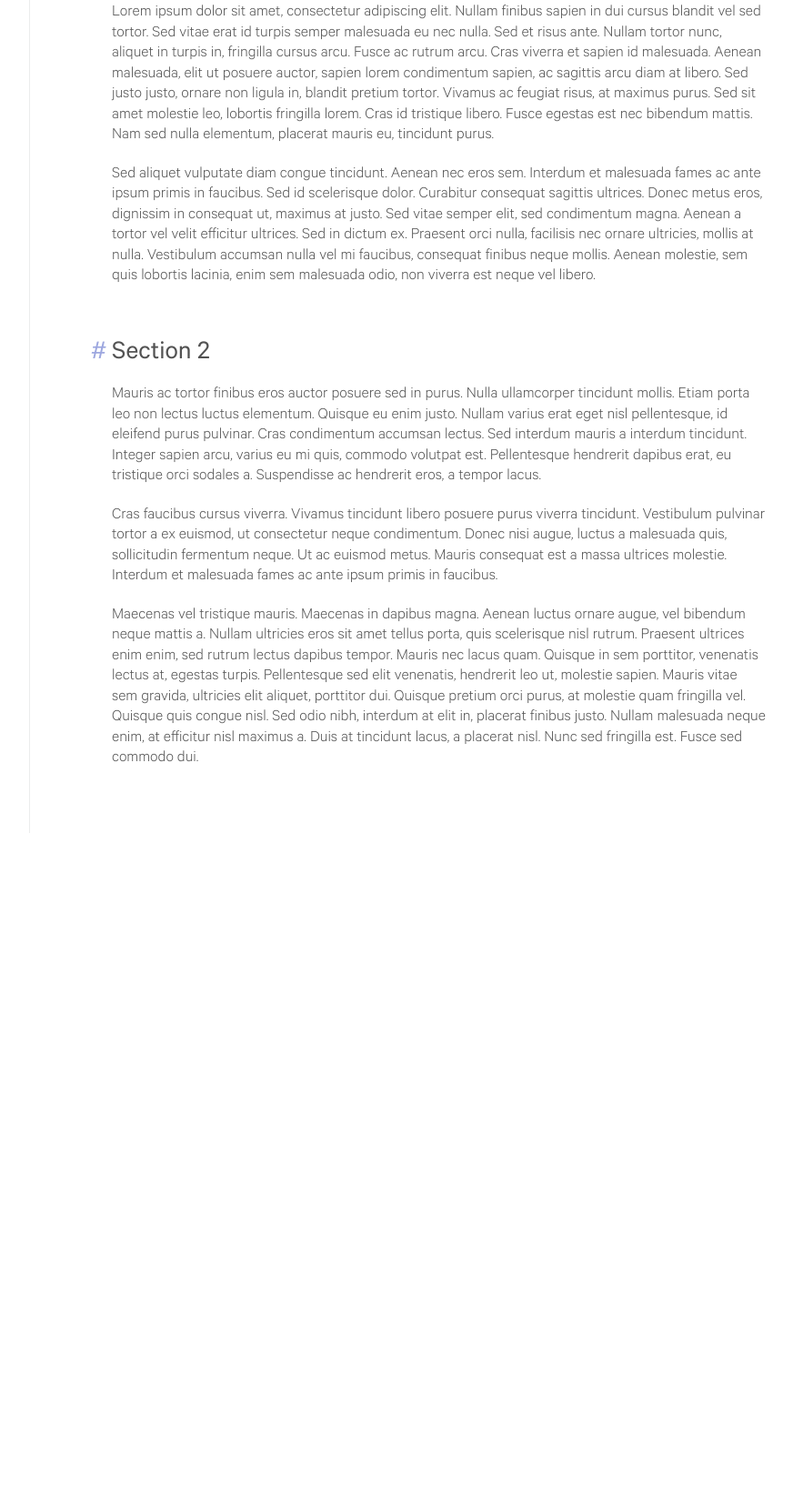
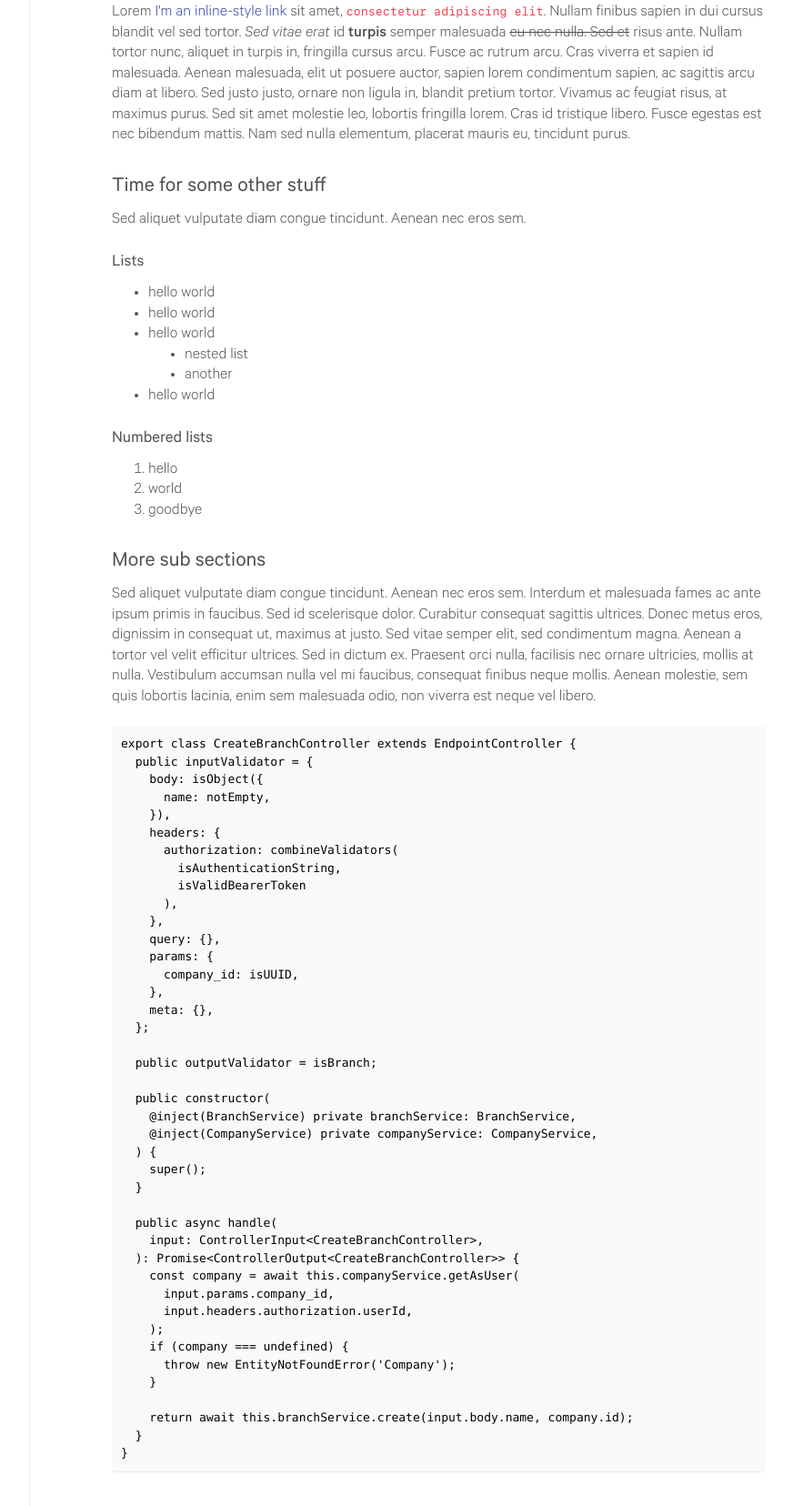
Before and after one commit to StrontiumJS/Documentation, a Gatsby site: page /reference/http/controllers/ in a window 1280 px wide. Shown: the part 344-2000 px from the top of the page at 91% size, without its empty margins (298-1170 px from the left). Before the commit the page ends 1260 px from the top, so only its background shows below. Built offline with nearby package versions, Linux system fonts and the light colour scheme; Gatsby itself is replaced by a stand-in of ours; some packages are replaced by stand-ins of ours; code samples lack their colours.

Commit message:
Styling reference markdown

````diff
--- a/gatsby-browser.js
+++ b/gatsby-browser.js
@@ -1 +1,3 @@
 import "./assets/sass/global.scss"
+
+import "prismjs/themes/prism.css"
--- a/gatsby-config.js
+++ b/gatsby-config.js
@@ -22,7 +22,17 @@ module.exports = {
     {
       resolve: 'gatsby-transformer-remark',
       options: {
+        tableOfContents: {
+          maxDepth: 3,
+        },
         plugins: [
+          {
+            resolve: 'gatsby-remark-autolink-headers',
+            options: {
+              icon: false
+            }
+          },
+          'gatsby-remark-prismjs',
           {
             resolve: 'gatsby-remark-external-links',
             options: {
--- a/package.json
+++ b/package.json
@@ -34,12 +34,15 @@
     "gatsby-plugin-sharp": "^2.0.12",
     "gatsby-plugin-sitemap": "^2.0.2",
     "gatsby-plugin-typescript": "^2.0.1",
+    "gatsby-remark-autolink-headers": "^2.0.16",
     "gatsby-remark-external-links": "0.0.4",
     "gatsby-remark-images": "^2.0.6",
+    "gatsby-remark-prismjs": "^3.2.5",
     "gatsby-source-filesystem": "^2.0.8",
-    "gatsby-transformer-remark": "^2.1.12",
+    "gatsby-transformer-remark": "^2.3.4",
     "gatsby-transformer-sharp": "^2.1.8",
     "node-sass": "^4.10.0",
+    "prismjs": "^1.15.0",
     "react": "^16.8.4",
     "react-dom": "^16.8.4",
     "react-helmet": "^5.2.0",
--- a/src/components/ReferenceSidebar/index.tsx
+++ b/src/components/ReferenceSidebar/index.tsx
@@ -11,12 +11,12 @@ const ReferenceSidebar: React.FunctionComponent<ReferenceSidebarProps> = () => {
         <div className={styles.SectionTitle}>Validation</div>
         <ul className={styles.SectionParts}>
           <li>
-            <Link to='/reference/validation/helpers' activeClassName={styles.Active}>
+            <Link to='/reference/validation/helpers/' activeClassName={styles.Active}>
               Helpers
             </Link>
           </li>
           <li>
-            <Link to='/reference/validation/validators' activeClassName={styles.Active}>
+            <Link to='/reference/validation/validators/' activeClassName={styles.Active}>
               Validators
             </Link>
           </li>
@@ -26,12 +26,12 @@ const ReferenceSidebar: React.FunctionComponent<ReferenceSidebarProps> = () => {
         <div className={styles.SectionTitle}>HTTP</div>
         <ul className={styles.SectionParts}>
           <li>
-            <Link to='/reference/http/controllers' activeClassName={styles.Active}>
+            <Link to='/reference/http/controllers/' activeClassName={styles.Active}>
               Controllers
             </Link>
           </li>
           <li>
-            <Link to='/reference/http/fastify' activeClassName={styles.Active}>
+            <Link to='/reference/http/fastify/' activeClassName={styles.Active}>
               Fastify
             </Link>
           </li>
--- a/src/content/reference/http/controllers.md
+++ b/src/content/reference/http/controllers.md
@@ -4,9 +4,74 @@ module: http
 ---
 ## Section 1
 
-Lorem ipsum dolor sit amet, consectetur adipiscing elit. Nullam finibus sapien in dui cursus blandit vel sed tortor. Sed vitae erat id turpis semper malesuada eu nec nulla. Sed et risus ante. Nullam tortor nunc, aliquet in turpis in, fringilla cursus arcu. Fusce ac rutrum arcu. Cras viverra et sapien id malesuada. Aenean malesuada, elit ut posuere auctor, sapien lorem condimentum sapien, ac sagittis arcu diam at libero. Sed justo justo, ornare non ligula in, blandit pretium tortor. Vivamus ac feugiat risus, at maximus purus. Sed sit amet molestie leo, lobortis fringilla lorem. Cras id tristique libero. Fusce egestas est nec bibendum mattis. Nam sed nulla elementum, placerat mauris eu, tincidunt purus.
+Lorem [I'm an inline-style link](https://www.google.com) sit amet, `consectetur adipiscing elit`. Nullam finibus sapien in dui cursus blandit vel sed tortor. *Sed vitae erat* id **turpis** semper malesuada ~~eu nec nulla. Sed et~~ risus ante. Nullam tortor nunc, aliquet in turpis in, fringilla cursus arcu. Fusce ac rutrum arcu. Cras viverra et sapien id malesuada. Aenean malesuada, elit ut posuere auctor, sapien lorem condimentum sapien, ac sagittis arcu diam at libero. Sed justo justo, ornare non ligula in, blandit pretium tortor. Vivamus ac feugiat risus, at maximus purus. Sed sit amet molestie leo, lobortis fringilla lorem. Cras id tristique libero. Fusce egestas est nec bibendum mattis. Nam sed nulla elementum, placerat mauris eu, tincidunt purus.
+
+### Time for some other stuff
+
+Sed aliquet vulputate diam congue tincidunt. Aenean nec eros sem.
+
+#### Lists
+
+- hello world
+- hello world
+- hello world
+  - nested list
+  - another
+- hello world
+
+#### Numbered lists
+
+1. hello
+2. world
+3. goodbye
+
+### More sub sections
 
 Sed aliquet vulputate diam congue tincidunt. Aenean nec eros sem. Interdum et malesuada fames ac ante ipsum primis in faucibus. Sed id scelerisque dolor. Curabitur consequat sagittis ultrices. Donec metus eros, dignissim in consequat ut, maximus at justo. Sed vitae semper elit, sed condimentum magna. Aenean a tortor vel velit efficitur ultrices. Sed in dictum ex. Praesent orci nulla, facilisis nec ornare ultricies, mollis at nulla. Vestibulum accumsan nulla vel mi faucibus, consequat finibus neque mollis. Aenean molestie, sem quis lobortis lacinia, enim sem malesuada odio, non viverra est neque vel libero.
+
+```typescript
+export class CreateBranchController extends EndpointController {
+  public inputValidator = {
+    body: isObject({
+      name: notEmpty,
+    }),
+    headers: {
+      authorization: combineValidators(
+        isAuthenticationString,
+        isValidBearerToken
+      ),
+    },
+    query: {},
+    params: {
+      company_id: isUUID,
+    },
+    meta: {},
+  };
+
+  public outputValidator = isBranch;
+
+  public constructor(
+    @inject(BranchService) private branchService: BranchService,
+    @inject(CompanyService) private companyService: CompanyService,
+  ) {
+    super();
+  }
+
+  public async handle(
+    input: ControllerInput<CreateBranchController>,
+  ): Promise<ControllerOutput<CreateBranchController>> {
+    const company = await this.companyService.getAsUser(
+      input.params.company_id,
+      input.headers.authorization.userId,
+    );
+    if (company === undefined) {
+      throw new EntityNotFoundError('Company');
+    }
+
+    return await this.branchService.create(input.body.name, company.id);
+  }
+}
+```
 
 ## Section 2
 
@@ -15,3 +80,15 @@ Mauris ac tortor finibus eros auctor posuere sed in purus. Nulla ullamcorper tin
 Cras faucibus cursus viverra. Vivamus tincidunt libero posuere purus viverra tincidunt. Vestibulum pulvinar tortor a ex euismod, ut consectetur neque condimentum. Donec nisi augue, luctus a malesuada quis, sollicitudin fermentum neque. Ut ac euismod metus. Mauris consequat est a massa ultrices molestie. Interdum et malesuada fames ac ante ipsum primis in faucibus.
 
 Maecenas vel tristique mauris. Maecenas in dapibus magna. Aenean luctus ornare augue, vel bibendum neque mattis a. Nullam ultricies eros sit amet tellus porta, quis scelerisque nisl rutrum. Praesent ultrices enim enim, sed rutrum lectus dapibus tempor. Mauris nec lacus quam. Quisque in sem porttitor, venenatis lectus at, egestas turpis. Pellentesque sed elit venenatis, hendrerit leo ut, molestie sapien. Mauris vitae sem gravida, ultricies elit aliquet, porttitor dui. Quisque pretium orci purus, at molestie quam fringilla vel. Quisque quis congue nisl. Sed odio nibh, interdum at elit in, placerat finibus justo. Nullam malesuada neque enim, at efficitur nisl maximus a. Duis at tincidunt lacus, a placerat nisl. Nunc sed fringilla est. Fusce sed commodo dui.
+
+## Section 3
+
+Mauris ac tortor finibus eros auctor posuere sed in purus. Nulla ullamcorper tincidunt mollis. Etiam porta leo non lectus luctus elementum. Quisque eu enim justo. Nullam varius erat eget nisl pellentesque, id eleifend purus pulvinar. Cras condimentum accumsan lectus. Sed interdum mauris a interdum tincidunt. Integer sapien arcu, varius eu mi quis, commodo volutpat est. Pellentesque hendrerit dapibus erat, eu tristique orci sodales a. Suspendisse ac hendrerit eros, a tempor lacus.
+
+## Section 4
+
+Cras faucibus cursus viverra. Vivamus tincidunt libero posuere purus viverra tincidunt. Vestibulum pulvinar tortor a ex euismod, ut consectetur neque condimentum. Donec nisi augue, luctus a malesuada quis, sollicitudin fermentum neque. Ut ac euismod metus. Mauris consequat est a massa ultrices molestie. Interdum et malesuada fames ac ante ipsum primis in faucibus.
+
+## Section 5
+
+Maecenas vel tristique mauris. Maecenas in dapibus magna. Aenean luctus ornare augue, vel bibendum neque mattis a. Nullam ultricies eros sit amet tellus porta, quis scelerisque nisl rutrum. Praesent ultrices enim enim, sed rutrum lectus dapibus tempor. Mauris nec lacus quam. Quisque in sem porttitor, venenatis lectus at, egestas turpis. Pellentesque sed elit venenatis, hendrerit leo ut, molestie sapien. Mauris vitae sem gravida, ultricies elit aliquet, porttitor dui. Quisque pretium orci purus, at molestie quam fringilla vel. Quisque quis congue nisl. Sed odio nibh, interdum at elit in, placerat finibus justo. Nullam malesuada neque enim, at efficitur nisl maximus a. Duis at tincidunt lacus, a placerat nisl. Nunc sed fringilla est. Fusce sed commodo dui.
--- a/src/templates/reference.module.scss
+++ b/src/templates/reference.module.scss
@@ -26,10 +26,12 @@
     border-bottom: 1px solid lighten($line, 5%);
 
     ul {
-      line-height: 30px;
+      padding-inline-start: 40px;
 
-      li {
-        height: 25px;
+      p,
+      a {
+        display: inline;
+        line-height: 20px;
       }
 
       a {
@@ -46,6 +48,19 @@
           color: darken($primary, 10%);
         }
       }
+
+      ul {
+        margin-bottom: 3px;
+        line-height: 1;
+
+        a {
+          font-weight: 400;
+        }
+      }
+    }
+
+    > ul {
+      padding-inline-start: 0px;
     }
   }
 
@@ -55,6 +70,7 @@
     margin: 0.67em 0 0.35em;
   }
 
+  .Markdown {
     h2 {
       font-size: 30px;
       font-weight: 400;
@@ -73,9 +89,76 @@
       }
     }
 
+    h3 {
+      font-size: 24px;
+      font-weight: 400;
+      margin-top: 30px;
+      margin-bottom: 10px;
+    }
+
+    h4 {
+      font-size: 19px;
+      font-weight: 400;
+      margin-top: 25px;
+      margin-bottom: 10px;
+    }
+
+    strong {
+      font-weight: 500;
+    }
+
+    em {
+      font-style: italic;
+    }
+
+    a {
+      color: $primary;
+
+      &:hover {
+        color: darken($primary, 10%);
+      }
+    }
+
+    > p {
+      margin: 10px 0 20px;
+    }
+
     p {
       font-size: 18px;
       font-weight: 300;
-    margin: 10px 0 20px;
+
+      > code {
+        font-family: $SFMono;
+        font-size: 13px;
+        color: $secondary;
       }
     }
+
+    ul {
+      list-style-type: initial;
+    }
+
+    ol {
+      list-style-type: decimal;
+    }
+
+    ul,
+    ol {
+      padding-inline-start: 40px;
+
+      li {
+        font-size: 18px;
+        font-weight: 300;
+      }
+    }
+
+    pre {
+      font-family: $SFMono;
+      font-size: 13px;
+      background: rgba(238, 238, 238, 0.35);
+      border-bottom: 1px solid lighten($line, 5%);
+      border-radius: 3px;
+      padding: 10px;
+    }
+  }
+}
--- a/src/templates/reference.tsx
+++ b/src/templates/reference.tsx
@@ -22,7 +22,7 @@ const ReferencePage: React.FunctionComponent<any> = ({ data }) => {
             className={styles.Table}
             dangerouslySetInnerHTML={{ __html: page.tableOfContents }}
           />
-          <div dangerouslySetInnerHTML={{ __html: page.html }} />
+          <div className={styles.Markdown} dangerouslySetInnerHTML={{ __html: page.html }} />
         </div>
       </div>
     </div>
````
Also changed, not shown: 1 other file. Lines whose indentation alone changed are shown as unchanged.
